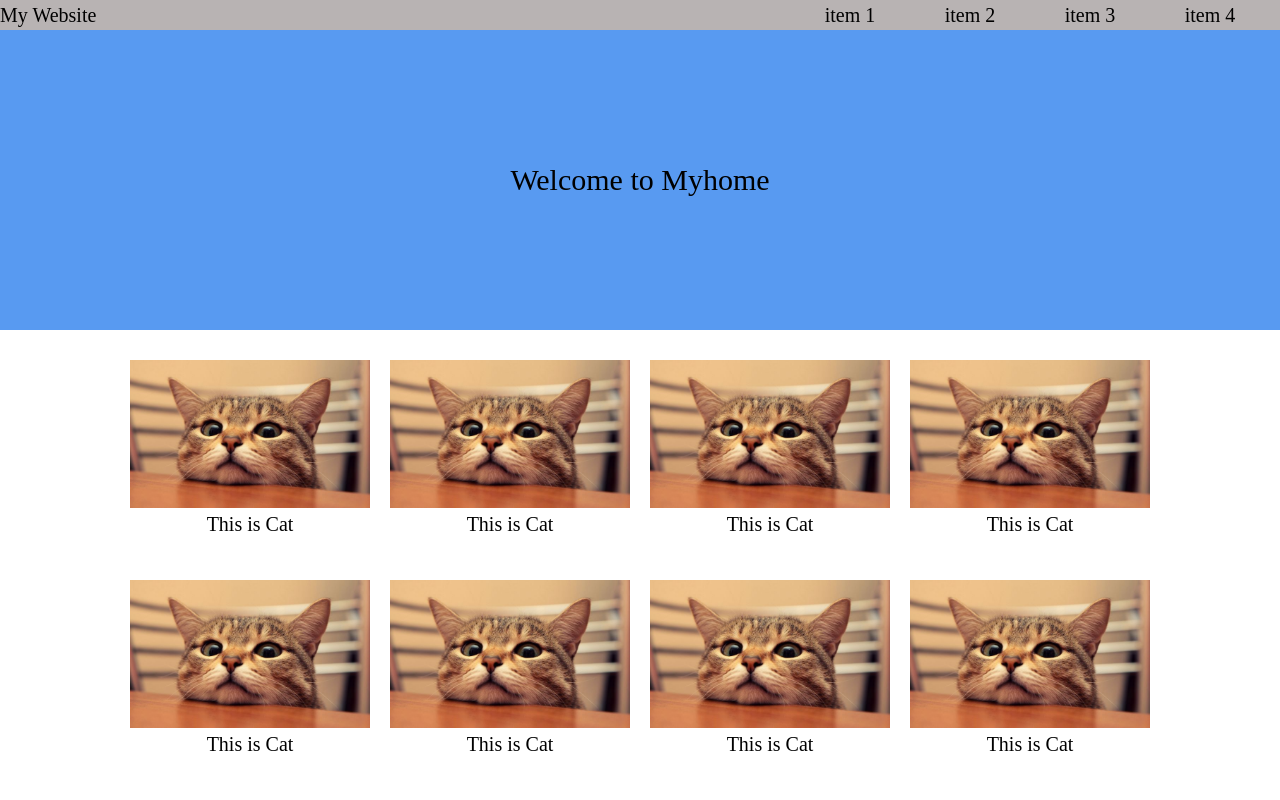
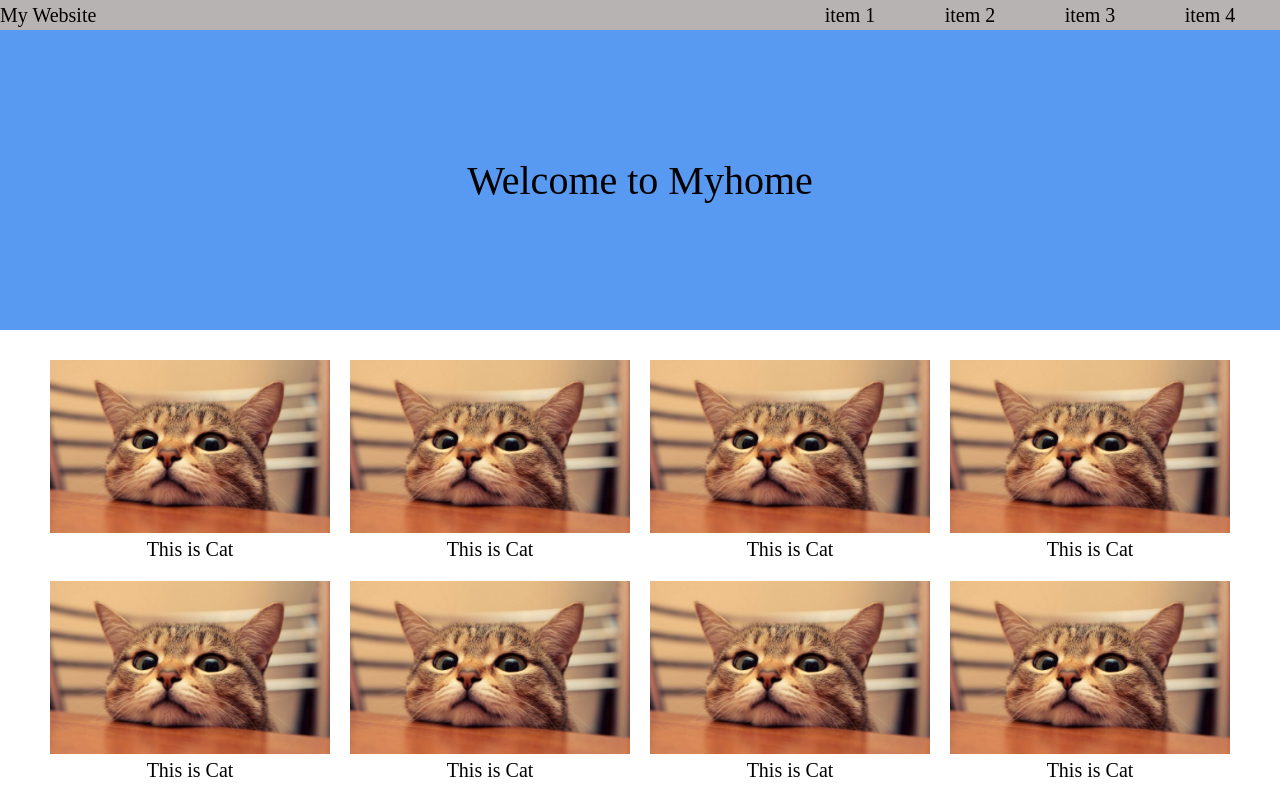
Before and after one commit to Katewang0429/Katewang0429.github.io, a plain HTML site: page index.html in a window 1280 px wide. Drawn offline with Linux system fonts and the light colour scheme.

Commit message:
Add files via upload

```diff
--- a/index.html
+++ b/index.html
@@ -29,21 +29,21 @@
     </div>
 
     <div class="section">
-        <div class="content"><img src="./Cat-Instagram-Captions.jpg" width="100%"><br>
+        <div class="content"><img src="./Cat-Instagram-Captions.jpg" width="280"><br>
             <span>This is Cat</span></div>
-        <div class="content"><img src="./Cat-Instagram-Captions.jpg" width="100%"><br>
+        <div class="content"><img src="./Cat-Instagram-Captions.jpg" width="280"><br>
             <span>This is Cat</span> </div>
-        <div class="content"><img src="./Cat-Instagram-Captions.jpg" width="100%"><br>
+        <div class="content"><img src="./Cat-Instagram-Captions.jpg" width="280"><br>
             <span>This is Cat</span></div>
-        <div class="content"><img src="./Cat-Instagram-Captions.jpg" width="100%"><br>
+        <div class="content"><img src="./Cat-Instagram-Captions.jpg" width="280"><br>
             <span>This is Cat</span></div>
-        <div class="content"><img src="./Cat-Instagram-Captions.jpg" width="100%"><br>
+        <div class="content"><img src="./Cat-Instagram-Captions.jpg" width="280"><br>
             <span>This is Cat</span></div>
-        <div class="content"><img src="./Cat-Instagram-Captions.jpg" width="100%"><br>
+        <div class="content"><img src="./Cat-Instagram-Captions.jpg" width="280"><br>
             <span>This is Cat</span></div>
-        <div class="content"><img src="./Cat-Instagram-Captions.jpg" width="100%"><br>
+        <div class="content"><img src="./Cat-Instagram-Captions.jpg" width="280"><br>
             <span>This is Cat</span></div>
-        <div class="content"><img src="./Cat-Instagram-Captions.jpg" width="100%"><br>
+        <div class="content"><img src="./Cat-Instagram-Captions.jpg" width="280"><br>
             <span>This is Cat</span></div>
     </div>
 
@@ -72,6 +72,7 @@
 
     </script>
 
+
 </body>
 
 </html>
--- a/style.css
+++ b/style.css
@@ -38,14 +38,15 @@ body{
   justify-content: center;
   align-items: center;
   height:300px;
-  font-size: 30px;
+  font-size: 40px;
   background-color: rgb(88, 154, 241);
 }
 
-
 .section{
-    display:flex;
+    display: flex;
+    flex-wrap: wrap;
     justify-content: center;
+    align-items:center;
     margin-top: 20px;
     margin-right: auto;
     margin-left: auto;
@@ -53,11 +54,10 @@ body{
 }
 
 .content{
-    flex:none;
-    flex-wrap: wrap;
+    flex: none;
     width: 280px;
-    height:200px;
-    margin:10px;
+    height: 100%;
+    margin: 10px;
     text-align: center;
 }
 
@@ -67,20 +67,12 @@ body{
 }
 
 
-@media(max-width:1920px){
-    .section{
-        flex-wrap:wrap;
-    }
-    .content{
-        width: 20%;
-    }
-}
-
 @media(max-width:1200px){
     .section{
-        flex-wrap:wrap;
+        width: 50%;
     }
-    .content{
+
+    .content {
         width: 45%;
     }
     .desktop-menu{
@@ -90,7 +82,7 @@ body{
         display: none;
     }
 }
-/*手機板*/
+
 @media(max-width:600px){
     .content{
         width: 90%;
@@ -103,5 +95,5 @@ body{
         justify-content: flex-end;
     }
     .popup{
-        display:block
+        display:block;
 }
```
